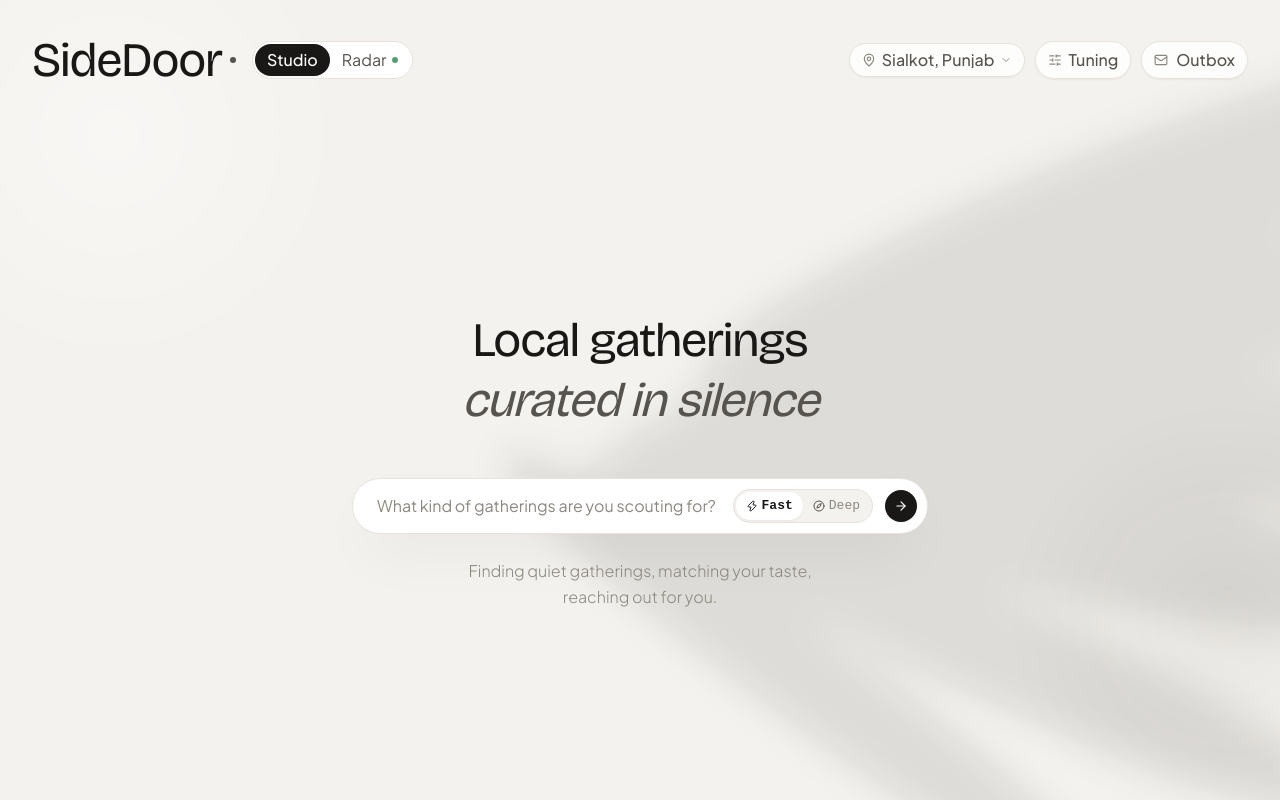
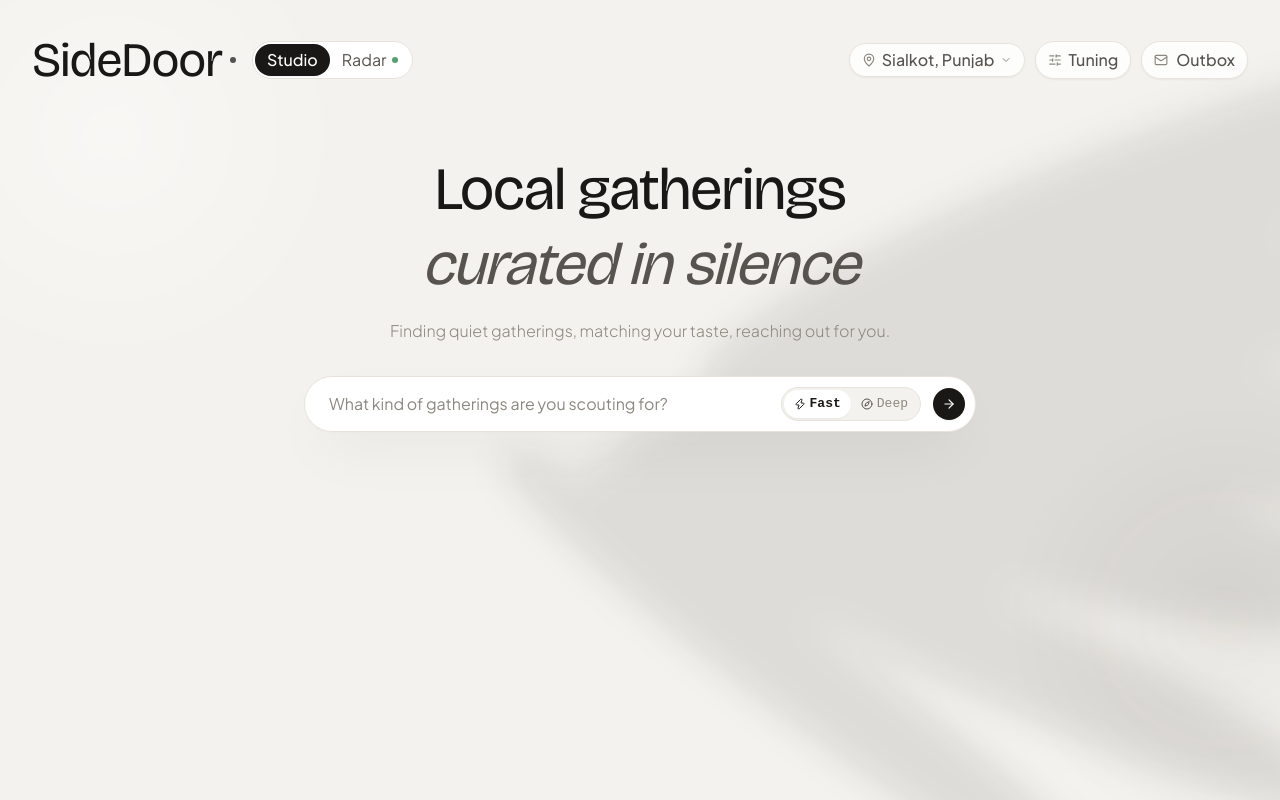
Before and after one commit to 1ewig/sidedoor-convex, a Next.js app: page /main in a window 1280 px wide. Built offline with nearby package versions, Linux system fonts and the light colour scheme; no server answers.

Commit message:
style(studio): align width, typography hierarchy, and minimal header lockup with radar

```diff
--- a/src/app/main/page.client.tsx
+++ b/src/app/main/page.client.tsx
@@ -81,6 +81,7 @@ export function PageClient() {
 
       {/* Header */}
       <Header
+        currentTab="studio"
         onOpenDrawer={() => setIsDrawerOpen(true)}
         unreadCount={unreadCount}
         onOpenFilterDrawer={() => setIsFilterDrawerOpen(true)}
@@ -92,17 +93,22 @@ export function PageClient() {
         locationError={locationError}
       />
 
-      {/* Hero & Floating Dock */}
-      <main className="relative z-10 w-full max-w-2xl mx-auto px-6 my-auto flex flex-col items-center text-center py-10">
+      {/* Main Global Studio Content */}
+      <main className="relative z-10 w-full flex-1">
+        {/* Studio Hero */}
+        <section className="relative z-10 w-full max-w-4xl mx-auto text-center pt-8 pb-8 px-4 sm:px-6">
           {/* Editorial Headline */}
-        <div className="mb-12 select-none">
-          <h1 className="font-serif text-4xl sm:text-5xl text-[var(--theme-text-primary)] tracking-tight leading-[var(--leading-tight)]">
+          <h1 className="font-serif text-4xl sm:text-5xl md:text-6xl text-[var(--theme-text-primary)] tracking-tight leading-[var(--leading-tight)] mb-4">
             Local gatherings <br />
             <span className="font-serif italic font-normal text-[var(--theme-text-secondary)]">
               curated in silence
             </span>
           </h1>
-        </div>
+
+          {/* Soft Descriptive Subtitle */}
+          <p className="text-[var(--text-sm)] text-[var(--theme-text-muted)] max-w-xl mx-auto leading-[var(--leading-relaxed)] font-light mb-8">
+            Finding quiet gatherings, matching your taste, reaching out for you.
+          </p>
 
           {/* Floating Dock */}
           <FloatingDock
@@ -113,12 +119,7 @@ export function PageClient() {
             onToggleMode={(mode) => updateFilters({ scoutMode: mode })}
             onTriggerDiscovery={handleTriggerDiscovery}
           />
-
-        {/* Soft Descriptive Subtitle */}
-        <p className="text-[var(--text-xs)] text-[var(--theme-text-muted)] max-w-sm mt-6 leading-[var(--leading-relaxed)] font-light">
-          Finding quiet gatherings, matching your taste, reaching out for you.
-        </p>
-      </main>
+        </section>
 
         {/* Expandable Discovered Feed */}
         <div id="resultsFeed">
@@ -130,6 +131,7 @@ export function PageClient() {
             onSelectEvent={(event) => setSelectedEvent(event)}
           />
         </div>
+      </main>
 
       {/* Scout Tuning Filter Drawer */}
       <ScoutFilterDrawer
--- a/src/components/discovery/DiscoveredFeed.tsx
+++ b/src/components/discovery/DiscoveredFeed.tsx
@@ -20,28 +20,36 @@ export function DiscoveredFeed({
   if (!isOpen) return null;
 
   return (
-    <section className="relative z-10 w-full max-w-2xl mx-auto px-4 sm:px-6 pb-20 transition-all duration-500 animate-in fade-in slide-in-from-top-4">
-      {/* Header bar */}
-      <div className="pt-6 flex items-center justify-between border-b border-[var(--theme-border-subtle)] pb-3.5 mb-5">
-        <div className="flex items-center gap-2.5 flex-wrap">
-          <span className="font-serif text-[var(--text-lg)] text-[var(--theme-text-primary)] font-semibold">
+    <section className="relative z-10 w-full max-w-4xl mx-auto px-4 sm:px-6 pb-24 transition-all duration-500 animate-in fade-in slide-in-from-top-4">
+      {/* Minimal Centered Header */}
+      <div className="pt-8 pb-3 mb-6 flex items-center justify-center gap-2 flex-wrap text-center">
+        <div className="flex items-center gap-1.5">
+          <span className="font-serif text-[var(--text-base)] text-[var(--theme-text-primary)] font-medium">
             Discovered Gatherings
           </span>
+          {!isScouting && (
+            <span className="font-mono text-[var(--text-2xs)] text-[var(--theme-text-muted)]">
+              ({events.length} {events.length === 1 ? 'gathering' : 'gatherings'})
+            </span>
+          )}
+        </div>
+
         {isScouting ? (
-            <span className="inline-flex items-center gap-1.5 px-2.5 py-0.5 rounded-full text-[var(--text-2xs)] font-mono bg-[var(--theme-bg-surface)] border border-[var(--theme-border-subtle)] text-[var(--theme-text-secondary)] shadow-xs">
+          <>
+            <span className="text-[var(--theme-border-strong)] font-mono text-[var(--text-2xs)]">·</span>
+            <span className="inline-flex items-center gap-1.5 font-mono text-[var(--text-2xs)] text-[var(--theme-text-secondary)]">
               <span className="relative flex h-1.5 w-1.5">
                 <span className="animate-ping absolute inline-flex h-full w-full rounded-full bg-[var(--theme-text-primary)] opacity-75" />
                 <span className="relative inline-flex rounded-full h-1.5 w-1.5 bg-[var(--theme-text-primary)]" />
               </span>
               Scouting in the field...
             </span>
+          </>
         ) : (
-            <div className="flex items-center gap-2 flex-wrap">
-              <span className="text-[var(--text-2xs)] font-mono text-[var(--theme-text-muted)]">
-                ({events.length} results)
-              </span>
-              {hybridStats && (
-                <span className="inline-flex items-center gap-1 px-2 py-0.5 rounded-full text-[10px] font-mono bg-[var(--theme-bg-base)] text-[var(--theme-text-secondary)] border border-[var(--theme-border-subtle)]">
+          hybridStats && (
+            <>
+              <span className="text-[var(--theme-border-strong)] font-mono text-[var(--text-2xs)]">·</span>
+              <span className="inline-flex items-center gap-1 font-mono text-[var(--text-2xs)] text-[var(--theme-text-secondary)]">
                 {hybridStats.scoutMode === 'fast' ? (
                   <Zap className="w-2.5 h-2.5 text-[var(--theme-brand-primary)]" />
                 ) : (
@@ -52,14 +60,13 @@ export function DiscoveredFeed({
                   {hybridStats.totalDurationSec ? ` • ${hybridStats.totalDurationSec}s` : ''}
                 </span>
               </span>
+            </>
+          )
         )}
-            </div>
-          )}
-        </div>
       </div>
 
       {/* Feed Container */}
-      <div className="space-y-3">
+      <div className="space-y-4">
         {/* Active Autonomous Scout Feedback Card */}
         {isScouting && (
           <div className="p-4 sm:p-5 bg-[var(--theme-bg-surface)] border border-[var(--theme-border-subtle)] rounded-2xl shadow-xs space-y-3 animate-in fade-in duration-300">
@@ -96,11 +103,11 @@ export function DiscoveredFeed({
 
         {/* Skeleton Loaders while scouting */}
         {isScouting && (
-          <>
-            {[1, 2].map((i) => (
+          <div className="grid grid-cols-1 md:grid-cols-2 gap-4 sm:gap-5">
+            {[1, 2, 3, 4].map((i) => (
               <div
                 key={`skeleton-${i}`}
-                className="w-full bg-[var(--theme-bg-surface)] border border-[var(--theme-border-subtle)] p-4 sm:p-5 rounded-2xl shadow-xs flex flex-col gap-3 animate-pulse"
+                className="w-full bg-[var(--theme-bg-surface)] border border-[var(--theme-border-subtle)] p-4 sm:p-5 rounded-xl shadow-xs flex flex-col gap-3 animate-pulse"
               >
                 <div className="flex items-center justify-between">
                   <div className="flex items-center gap-2">
@@ -125,7 +132,7 @@ export function DiscoveredFeed({
                 </div>
               </div>
             ))}
-          </>
+          </div>
         )}
 
         {/* Normal Feed Content when not scouting */}
@@ -137,7 +144,9 @@ export function DiscoveredFeed({
           </div>
         )}
 
-        {/* Existing Discovered Events (rendered below skeleton if scouting or as main list) */}
+        {/* Existing Discovered Events in 2-column grid matching Radar */}
+        {events.length > 0 && (
+          <div className="grid grid-cols-1 md:grid-cols-2 gap-4 sm:gap-5">
             {events.map((event) => (
               <EventCard
                 key={event.id}
@@ -146,6 +155,8 @@ export function DiscoveredFeed({
               />
             ))}
           </div>
+        )}
+      </div>
     </section>
   );
 }
--- a/src/components/discovery/FloatingDock.tsx
+++ b/src/components/discovery/FloatingDock.tsx
@@ -26,7 +26,7 @@ export function FloatingDock({
   };
 
   return (
-    <div className="relative w-full max-w-xl mx-auto">
+    <div className="relative w-full max-w-2xl mx-auto">
       {/* Ultra-Minimal Unified Dock */}
       <div
         className={`bg-[var(--theme-bg-surface)] rounded-full pl-5 pr-2 py-2 sm:pl-6 sm:pr-2.5 sm:py-2.5 shadow-[var(--shadow-ambient)] border transition-all flex items-center gap-2.5 sm:gap-3 ${
```
Lines whose indentation alone changed are shown as unchanged.
